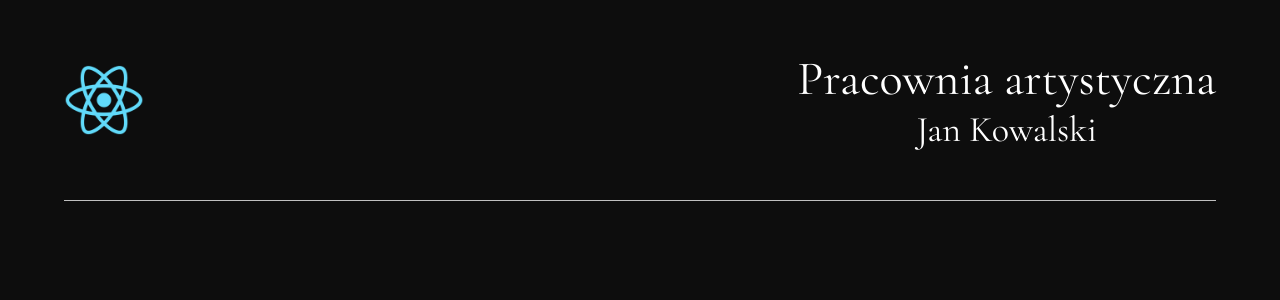
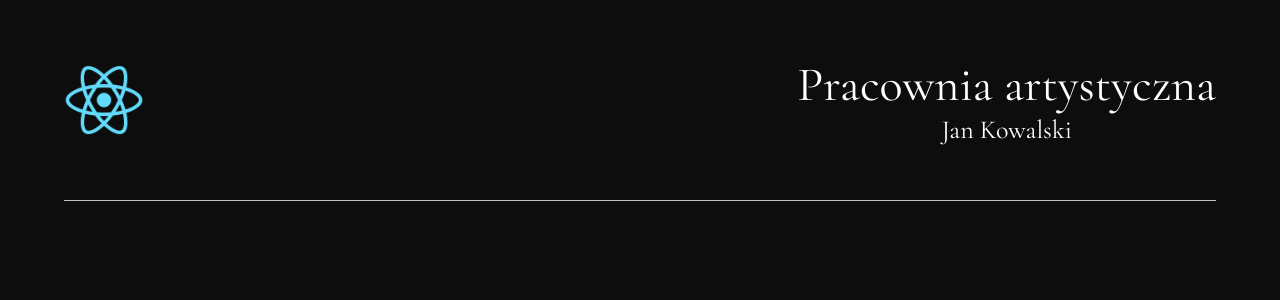
Before and after one commit to sebek78/mkrs-page, a React (Create React App) app: page / in a window 1280 px wide. Shown: the top 300 px of the page. Built offline with nearby package versions, Linux system fonts and the light colour scheme.

Commit message:
Add ThemeProvider

```diff
--- a/src/App.tsx
+++ b/src/App.tsx
@@ -1,10 +1,12 @@
+import { ThemeProvider } from "styled-components";
 import Header from "./containers/Header";
+import theme from "./helpers/theme";
 
 function App() {
   return (
-    <>
+    <ThemeProvider theme={theme}>
       <Header />
-    </>
+    </ThemeProvider>
   );
 }
 
--- a/src/containers/Header/components/HeaderText/index.tsx
+++ b/src/containers/Header/components/HeaderText/index.tsx
@@ -9,26 +9,26 @@ const StyledWrapper = styled.div`
   font-family: "Cormorant Garamond", serif;
   & h1 {
     font-weight: 300;
-    font-size: 32px;
+    font-size: ${(props) => props.theme.typography.h1.mobile.fontSize};
   }
   & h2 {
     font-weight: 300;
-    font-size: 26px;
+    font-size: ${(props) => props.theme.typography.h2.mobile.fontSize};
   }
-  @media (min-width: 768px) {
+  @media (min-width: ${(props) => props.theme.breakpoints.tablet}) {
     & h1 {
-      font-size: 40px;
+      font-size: ${(props) => props.theme.typography.h1.tablet.fontSize};
     }
     & h2 {
-      font-size: 32px;
+      font-size: ${(props) => props.theme.typography.h2.mobile.fontSize};
     }
   }
-  @media (min-width: 1024px) {
+  @media (min-width: ${(props) => props.theme.breakpoints.desktop}) {
     & h1 {
-      font-size: 48px;
+      font-size: ${(props) => props.theme.typography.h1.desktop.fontSize};
     }
     & h2 {
-      font-size: 36px;
+      font-size: ${(props) => props.theme.typography.h2.mobile.fontSize};
     }
   }
 `;
--- /dev/null
+++ b/src/helpers/theme.ts
@@ -0,0 +1,40 @@
+const theme = {
+  breakpoints: {
+    mobile: "320px",
+    tablet: "768px",
+    desktop: "1024px",
+  },
+  typography: {
+    h1: {
+      mobile: {
+        fontSize: "32px",
+        lineHeight: 1.25,
+      },
+      tablet: {
+        fontSize: "40px",
+        lineHeight: 1.125,
+      },
+      desktop: {
+        fontSize: "48px",
+        lineHeight: 1.05,
+      },
+    },
+    h2: {
+      mobile: {
+        fontSize: "26px",
+        lineHeight: 1.15,
+      },
+      tablet: {
+        fontSize: "32px",
+        lineHeight: 1.25,
+      },
+      desktop: {
+        fontSize: "36px",
+        lineHeight: 1.25,
+      },
+    },
+  },
+  palette: {},
+};
+
+export default theme;
```
